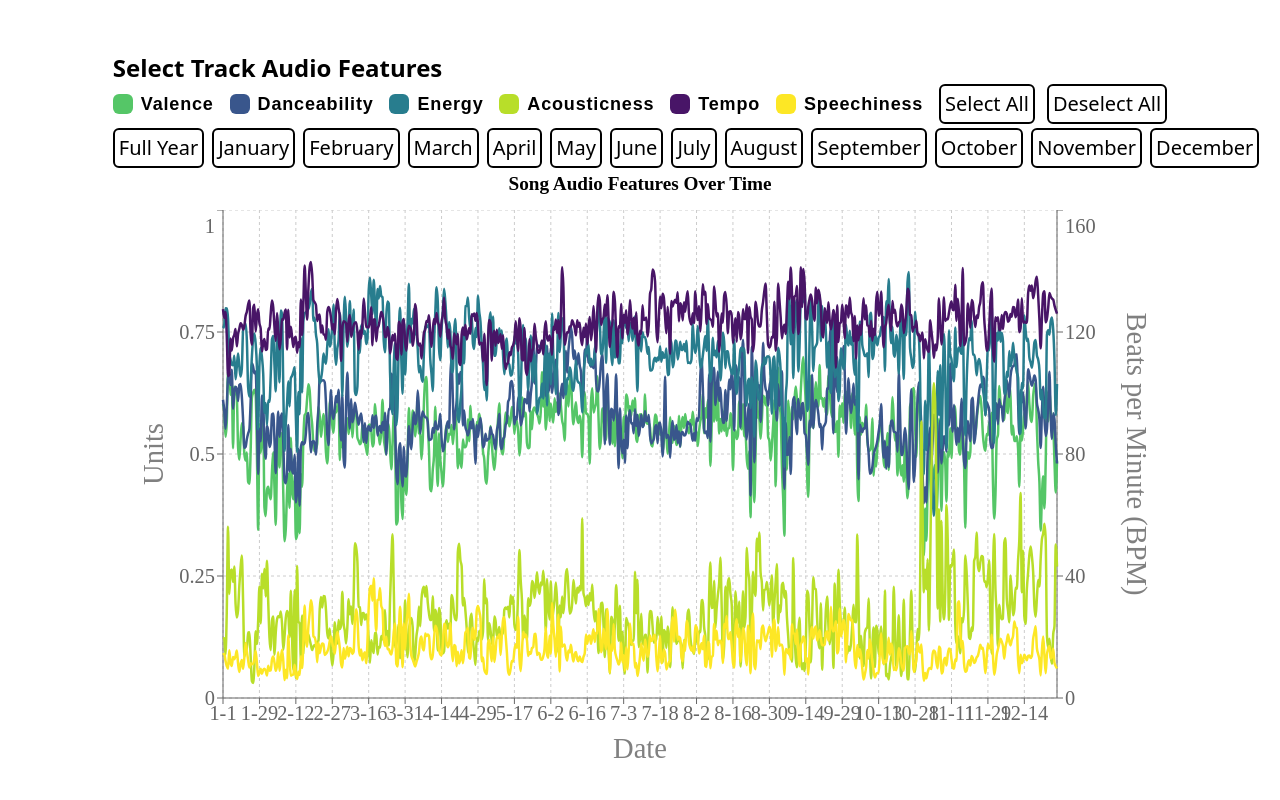
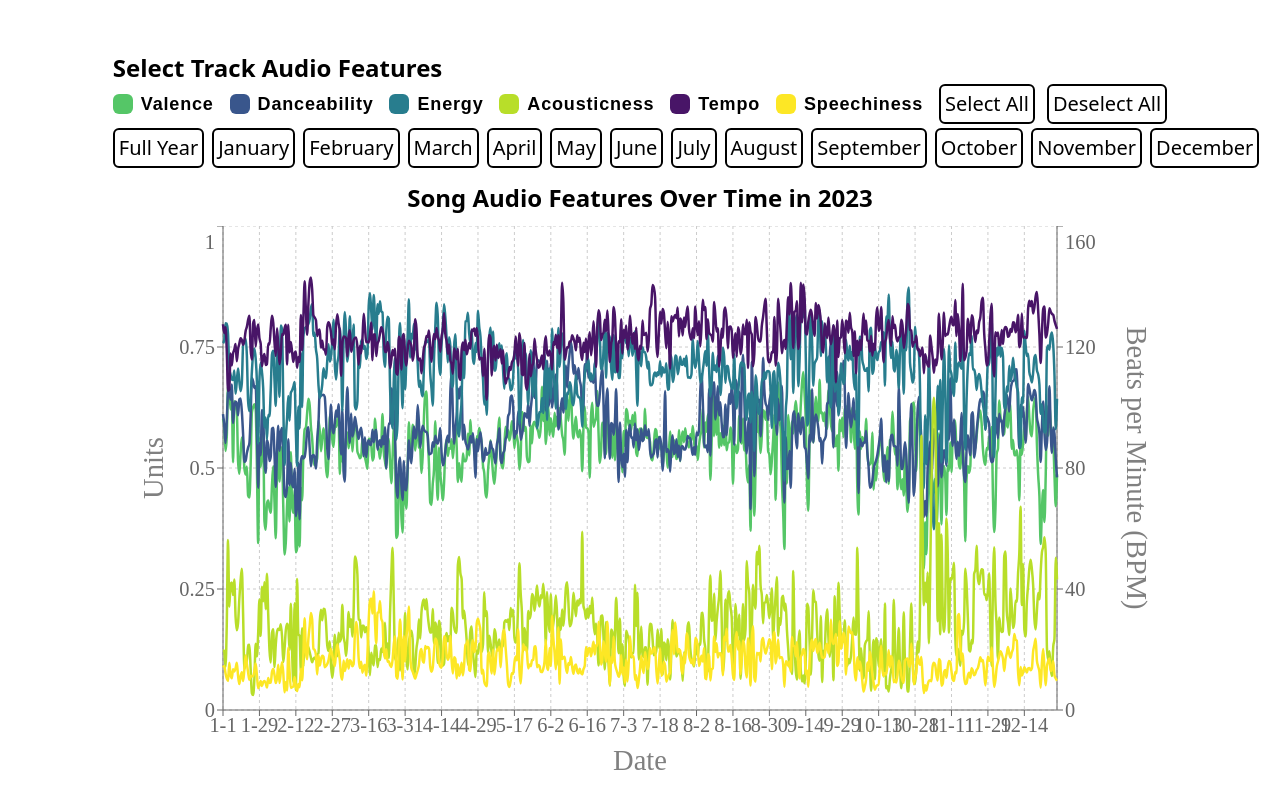
Before and after one commit to jamieRollison/musaic, a React (Vite) app: page /visualization in a window 1280 px wide. Shown: the part 804-1604 px from the top of the page. Before the commit the page ends 1580 px from the top, so only its background shows below. Built offline with nearby package versions, Linux system fonts and the light colour scheme; a web font is replaced by a local one.

Commit message:
edit line graph title

```diff
--- a/src/components/linegraph/linegraph.jsx
+++ b/src/components/linegraph/linegraph.jsx
@@ -13,7 +13,7 @@ import {
 import { useState } from "react";
 import PropTypes from "prop-types";
 
-export default function VisLineGraph({ data, setMonth }) {
+export default function VisLineGraph({ data, month, setMonth }) {
   const monthNames = [
     "January",
     "February",
@@ -143,8 +143,10 @@ export default function VisLineGraph({ data, setMonth }) {
           })}
         </div>
       </div>
-      <div className="linegraph">
-        <h1 className="font-secondary">{`Song Audio Features Over Time`}</h1>
+      <div className="linegraph my-3">
+        <h1 className="font-bold">{`Song Audio Features Over Time in ${
+          month === 0 ? "" : monthNames[month - 1]
+        } 2023`}</h1>
         <ResponsiveContainer width="100%" height="100%">
           <LineChart
             data={data}
@@ -217,5 +219,6 @@ export default function VisLineGraph({ data, setMonth }) {
 
 VisLineGraph.propTypes = {
   data: PropTypes.arrayOf(PropTypes.object),
+  month: PropTypes.number.isRequired,
   setMonth: PropTypes.func.isRequired,
 };
--- a/src/routes/Visualization/index.jsx
+++ b/src/routes/Visualization/index.jsx
@@ -100,6 +100,7 @@ function Visualization() {
                   monthCutoff[month]
                 )
           }
+          month={month}
           setMonth={handleMonth}
         />
       </div>
```
